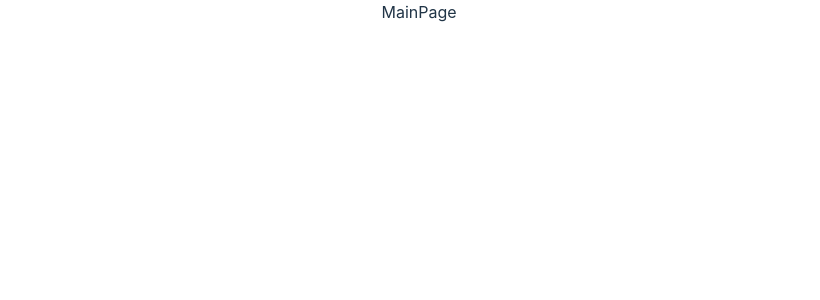
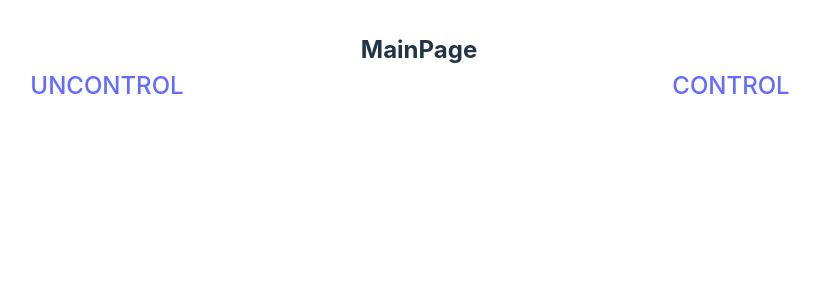
Before and after one commit to KikinovK/RSS-REACT-2023Q4, a React (Vite) app: page / in a window 1280 px wide. Shown: the top 300 px of the page, without its empty margins (221-1041 px from the left). Built offline with nearby package versions, Linux system fonts and the light colour scheme.

Commit message:
feat: add nav main

```diff
--- /dev/null
+++ b/src/constants/constants.ts
@@ -0,0 +1,9 @@
+const constants = {
+  PATH: {
+    MAIN: '/',
+    CONTROL: '/controllform',
+    UNCONTROL: '/uncontrollform',
+  },
+};
+
+export default constants;
--- /dev/null
+++ b/src/pages/MainPage/MainPage.scss
@@ -0,0 +1,3 @@
+.nav__link {
+  font-size: 1.5rem;
+}
--- a/src/pages/MainPage/MainPage.tsx
+++ b/src/pages/MainPage/MainPage.tsx
@@ -1,5 +1,29 @@
 import { FC } from 'react';
+import { Link } from 'react-router-dom';
 
-const MainPage: FC = () => <div>MainPage</div>;
+import Section from '../../ui/Section/Section';
+import Grid from '../../ui/Grid/Grid';
+
+import constants from '../../constants/constants';
+
+import './MainPage.scss';
+
+const MainPage: FC = () => (
+  <Section>
+    <h2>MainPage</h2>
+    <Grid container>
+      <Grid item md={6}>
+        <Link to={constants.PATH.UNCONTROL} className="nav__link">
+          UNCONTROL
+        </Link>
+      </Grid>
+      <Grid item md={6}>
+        <Link to={constants.PATH.CONTROL} className="nav__link">
+          CONTROL
+        </Link>
+      </Grid>
+    </Grid>
+  </Section>
+);
 
 export default MainPage;
```
Also changed, not shown: src/routes/router.tsx (+4 -3 lines).
